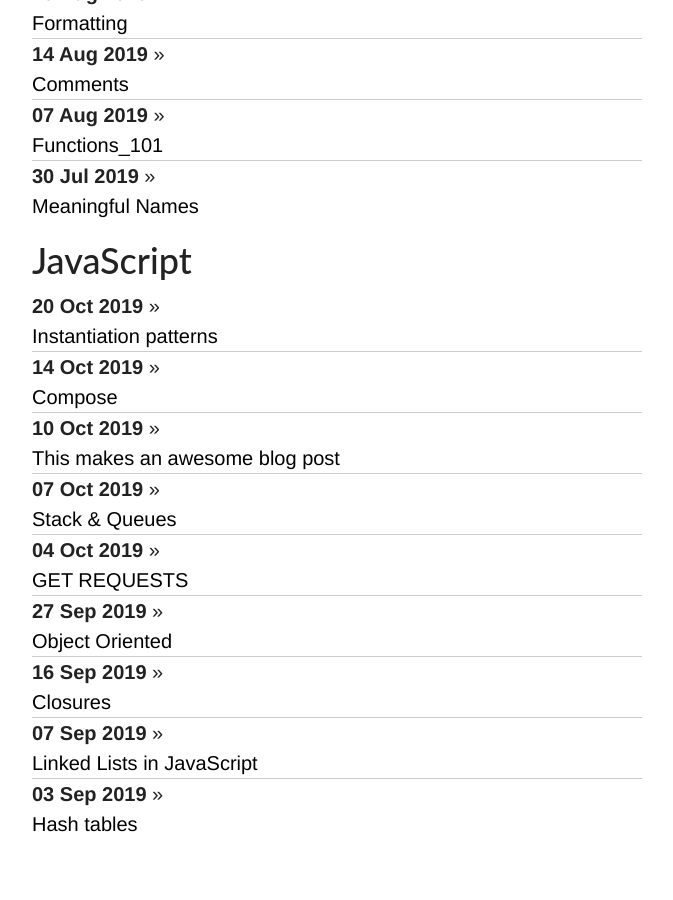
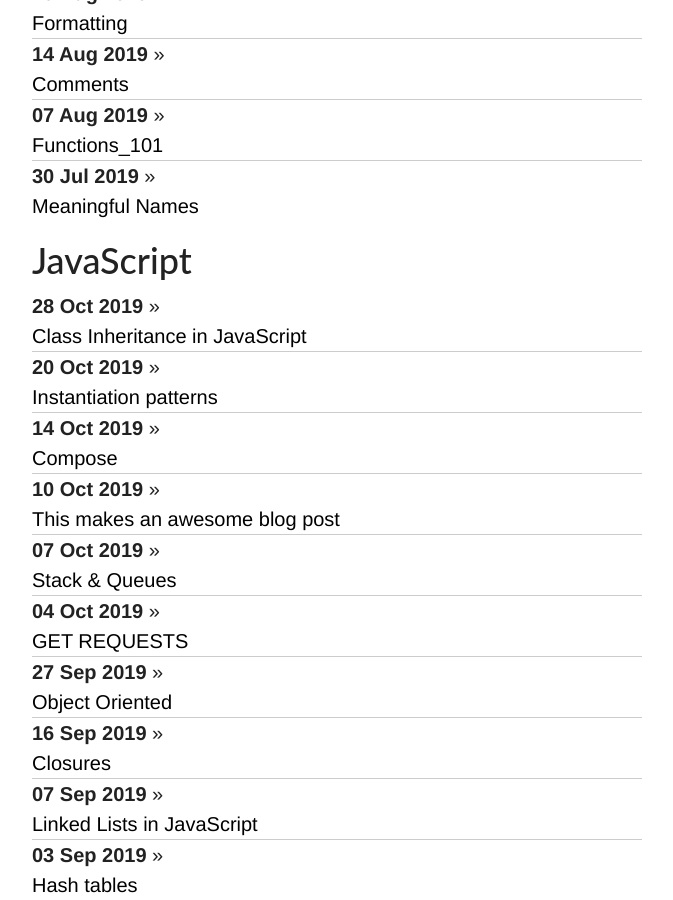
Before and after one commit to charlieperson/charlieperson.github.io, a Jekyll site: the page built from blog/index.html, in a window 1280 px wide and 900 px high, scrolled down 598 px. Shown: the whole window, without its empty margins (303-976 px from the left). Built offline with Jekyll 4.4.1, drawn with Linux system fonts in a browser that asks for light colours; a file with an impossible date is left out; before the commit the page ends 1437 px from its top, so only the background shows below that.

Commit message:
Fixes invalid date format

```diff
--- a/hack_reactor/_posts/2019-10-28-class-inheritence-javascript.md
+++ b/hack_reactor/_posts/2019-10-28-class-inheritence-javascript.md
@@ -1,7 +1,7 @@
 ---
 layout: post
 title: "Class Inheritance in JavaScript"
-date: \
+date: 2019-10-28
 ---
 
 Object oriented (OO) languages traditionally use class inheritance as a way to organize,
```
